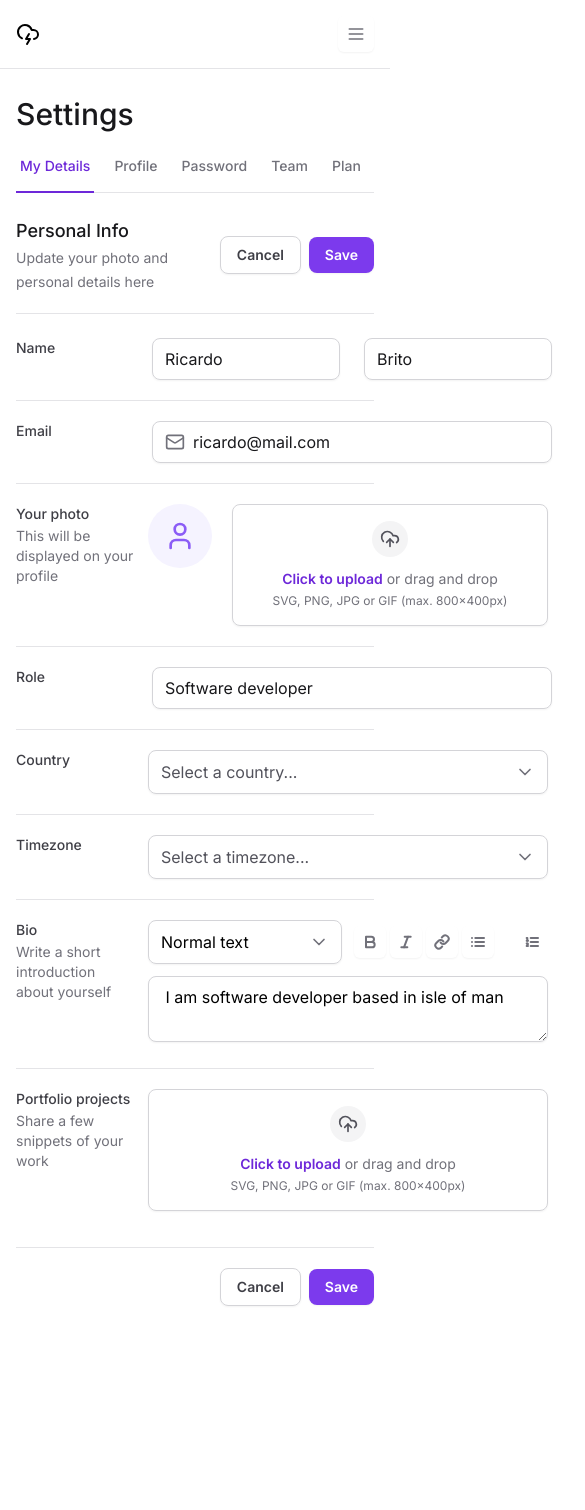
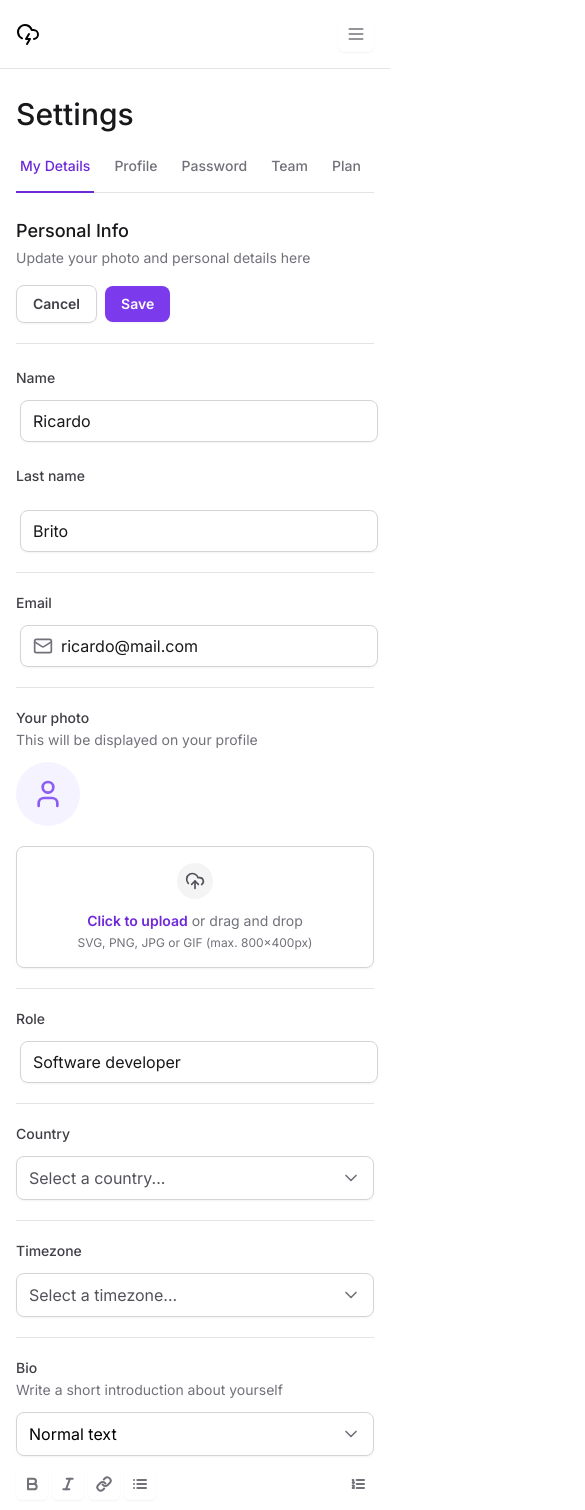
Before and after one commit to RicardoBrito1938/tailwind-next, a Next.js app: page / in a window 390 px wide. Shown: the top 1510 px of the page, 585 px wide, since content can reach past the window. Before the commit the page ends 1354 px from the top, so only its background shows below. Built offline with nearby package versions, Linux system fonts and the light colour scheme.

Commit message:
feature: responsiveness for form

```diff
--- a/src/app/page.tsx
+++ b/src/app/page.tsx
@@ -17,7 +17,7 @@
       <SettingTabs />
 
       <div className="mt-6 flex flex-col">
-        <div className="flex items-center justify-between border-b border-zinc-200 pb-5">
+        <div className="flex flex-col justify-between gap-4 border-b border-zinc-200 pb-5 lg:flex-row lg:items-center">
           <div className="space-y-1">
             <h2 className="text-lg font-medium text-zinc-900">Personal Info</h2>
             <span className="text-sm text-zinc-500">
@@ -36,27 +36,36 @@
 
         <form
           id="settings"
-          className="mt-6 flex w-full flex-col gap-5 divide-y divide-zinc-200"
+          className="mt-6 flex w-full flex-col  gap-5 divide-y divide-zinc-200"
         >
-          <div className="grid grid-cols-form gap-3">
+          <div className="flex flex-col gap-3 lg:grid lg:grid-cols-form">
             <label
               htmlFor="firstName"
               className="text-sm font-medium text-zinc-700"
             >
               Name
             </label>
-            <div className="grid grid-cols-2 gap-6">
+            <div className="flex flex-col gap-6 lg:grid lg:grid-cols-2">
               <Input.Root>
                 <Input.Control id="firstName" defaultValue="Ricardo" />
               </Input.Root>
 
+              <div className="flex flex-col gap-3 lg:block">
+                <label
+                  htmlFor="lastName"
+                  className="text-sm font-medium text-zinc-700 lg:sr-only"
+                >
+                  Last name
+                </label>
+              </div>
+
               <Input.Root>
-                <Input.Control defaultValue="Brito" />
+                <Input.Control id="lastName" defaultValue="Brito" />
               </Input.Root>
             </div>
           </div>
 
-          <div className="grid grid-cols-form gap-3 pt-5">
+          <div className="flex flex-col gap-3 pt-5 lg:grid lg:grid-cols-form">
             <label
               htmlFor="email"
               className="text-sm font-medium text-zinc-700"
@@ -75,7 +84,7 @@
             </Input.Root>
           </div>
 
-          <div className="grid grid-cols-form gap-3 pt-5">
+          <div className="flex flex-col gap-3 pt-5 lg:grid lg:grid-cols-form">
             <label
               htmlFor="photo"
               className=" text-sm font-medium text-zinc-700"
@@ -85,14 +94,14 @@
                 This will be displayed on your profile
               </span>
             </label>
-            <FileInput.Root className="flex items-start gap-5">
+            <FileInput.Root className="flex flex-col gap-5 lg:flex-row lg:items-start">
               <FileInput.ImagePreview />
               <FileInput.Trigger />
               <FileInput.Control />
             </FileInput.Root>
           </div>
 
-          <div className="grid grid-cols-form gap-3 pt-5">
+          <div className="flex flex-col gap-3 pt-5 lg:grid lg:grid-cols-form">
             <label htmlFor="role" className="text-sm font-medium text-zinc-700">
               Role
             </label>
@@ -101,7 +110,7 @@
             </Input.Root>
           </div>
 
-          <div className="grid grid-cols-form gap-3 pt-5">
+          <div className="flex flex-col gap-3 pt-5 lg:grid lg:grid-cols-form">
             <label
               htmlFor="country"
               className="text-sm font-medium text-zinc-700"
@@ -114,7 +123,7 @@
             </Select>
           </div>
 
-          <div className="grid grid-cols-form gap-3 pt-5">
+          <div className="flex flex-col gap-3 pt-5 lg:grid lg:grid-cols-form">
             <label
               htmlFor="timezone"
               className="text-sm font-medium text-zinc-700"
@@ -127,7 +136,7 @@
             </Select>
           </div>
 
-          <div className="grid grid-cols-form gap-3 pt-5">
+          <div className="flex flex-col gap-3 pt-5 lg:grid lg:grid-cols-form">
             <label htmlFor="bio" className=" text-sm font-medium text-zinc-700">
               Bio
               <span className="mt-0.5 block text-sm font-normal text-zinc-500">
@@ -135,7 +144,7 @@
               </span>
             </label>
             <div className="space-y-3">
-              <div className="grid grid-cols-2 gap-3">
+              <div className="flex flex-col gap-3 lg:grid lg:grid-cols-2">
                 <Select placeholder="" defaultValue="normal">
                   <SelectItem
                     defaultChecked
@@ -175,7 +184,7 @@
             </div>
           </div>
 
-          <div className="grid grid-cols-form gap-3 pt-5">
+          <div className="flex flex-col gap-3 pt-5 lg:grid lg:grid-cols-form">
             <label
               htmlFor="portfolio"
               className=" text-sm font-medium text-zinc-700"
```
